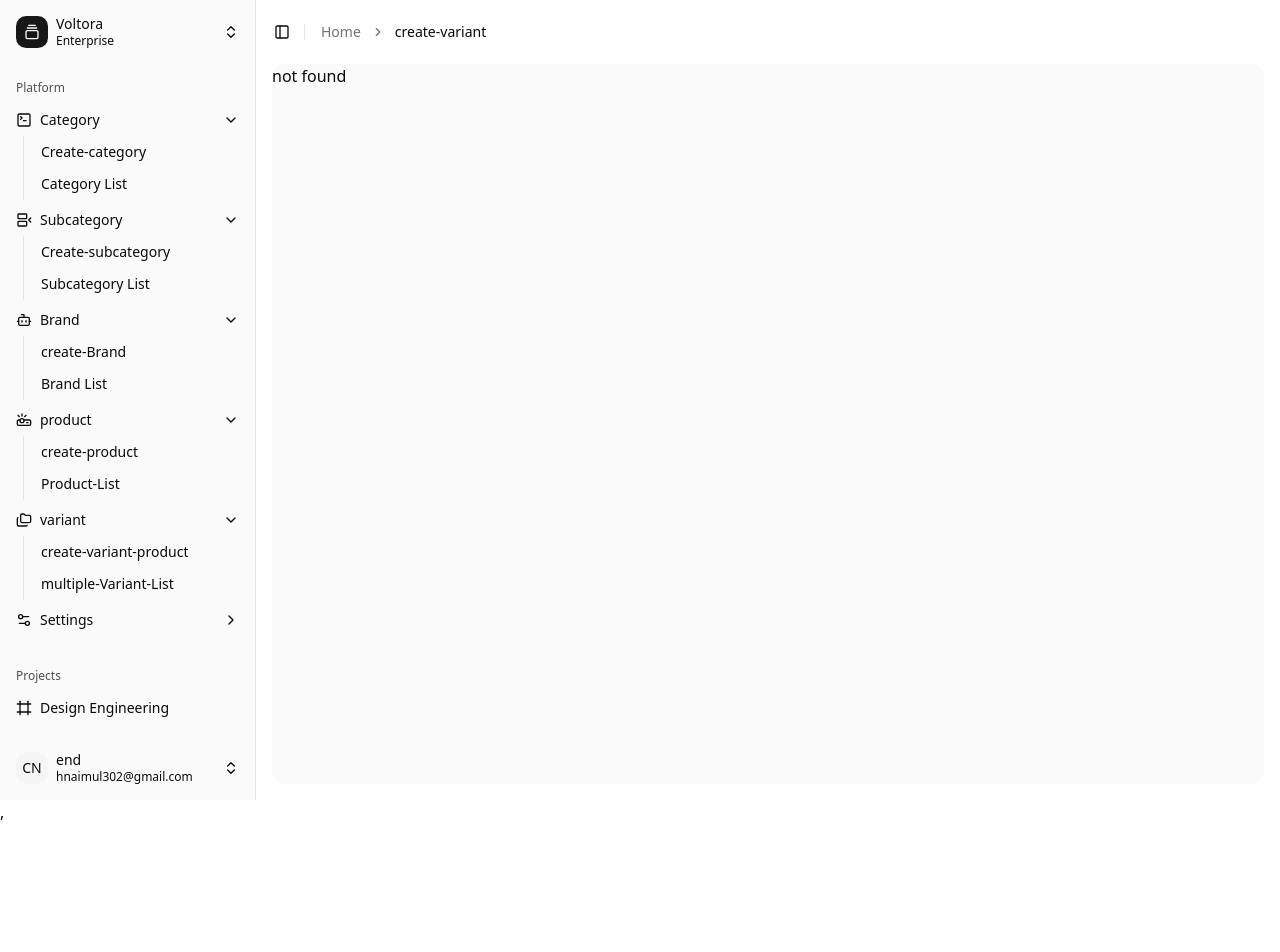
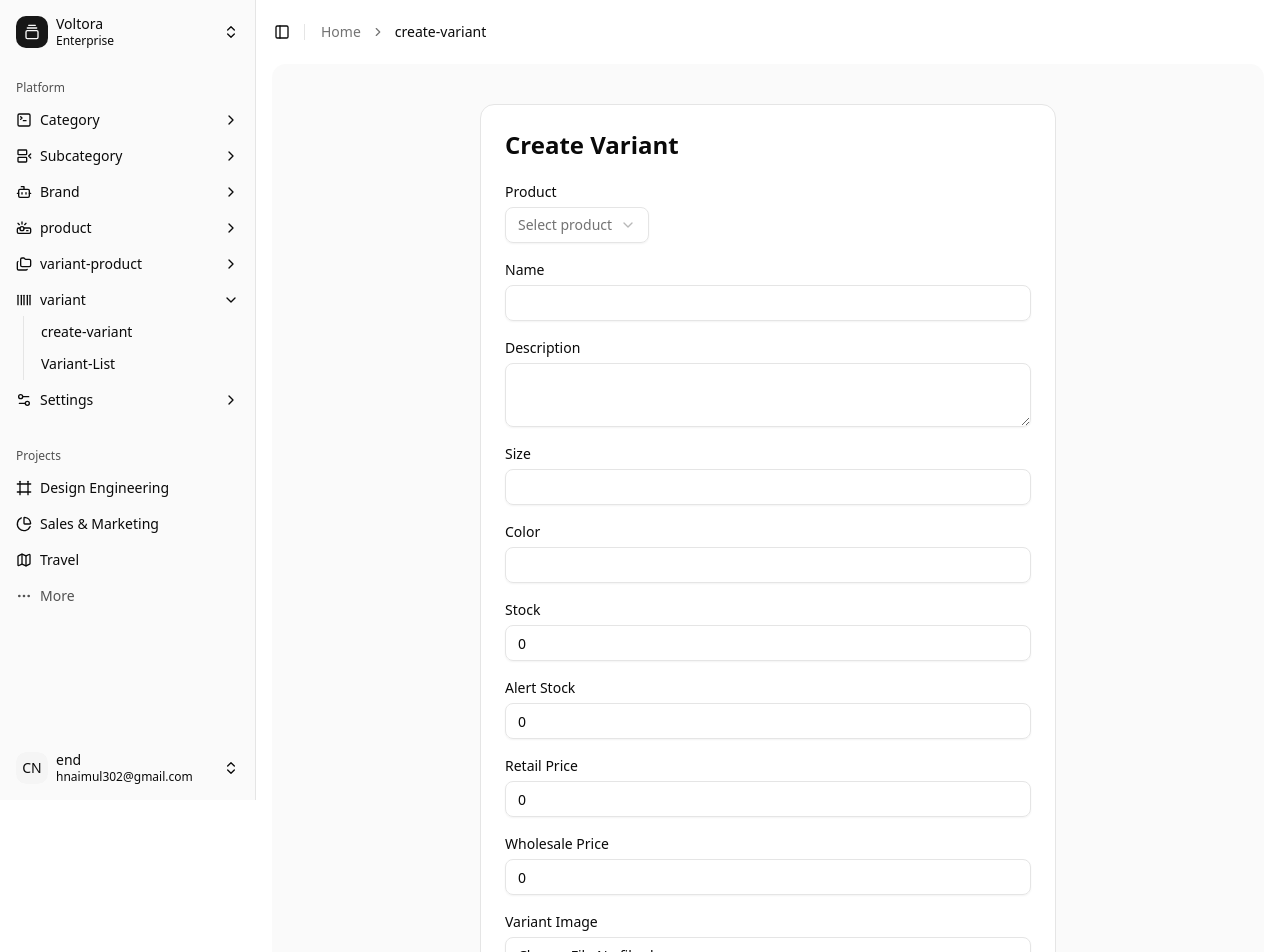
Before and after one commit to NH-Bappy/Dashboard-, a React (Vite) app: page /create-variant in a window 1280 px wide. Shown: the top 952 px of the page. Before the commit the page ends 824 px from the top, so only its background shows below. Built offline with nearby package versions, Linux system fonts and the light colour scheme.

Commit message:
working on create variant

```diff
--- a/src/App.jsx
+++ b/src/App.jsx
@@ -25,6 +25,9 @@ import ProductList from "./components/dashboard/product/ProductList";
 import ProductDetails from "./components/dashboard/product/productDetails";
 import CreateVariantProduct from "./components/dashboard/variantProduct/CreateVariantProduct";
 import MultipleVariantList from "./components/dashboard/variantProduct/multipleVariantList";
+
+import VariantList from "./components/dashboard/variant/VariantList";
+import CreateVariant from "./components/dashboard/variant/CreateVariant";
 
 
 const Home = React.lazy(() => import("./pages/Home"));
@@ -78,6 +81,16 @@ const queryClient = new QueryClient();
                 element={<MultipleVariantList />}
               />
 
+
+              <Route
+                path="/create-variant"
+                element={<CreateVariant />}
+              />
+              <Route
+                path="/variant-list"
+                element={<VariantList />}
+              />
+
               {/* <Route path="/productList" element={<ProductList />} />
               <Route path="/product-details/:slug" element={<ProductDetails />} /> */}
               <Route path="*" element={"not found"} />
--- a/src/components/app-sidebar.jsx
+++ b/src/components/app-sidebar.jsx
@@ -3,6 +3,7 @@
 import * as React from "react"
 import {
   AudioWaveform,
+  Barcode,
   BetweenHorizontalEnd,
   BookOpen,
   Bot,
@@ -59,7 +60,7 @@ const data = {
       title: "Category",
       url: "#",
       icon: SquareTerminal,
-      isActive: true,
+      isActive: false,
       items: [
         {
           title: "Create-category",
@@ -75,7 +76,7 @@ const data = {
       title: "Subcategory",
       url: "#",
       icon: BetweenHorizontalEnd,
-      isActive: true,
+      isActive: false,
       items: [
         {
           title: "Create-subcategory",
@@ -91,7 +92,7 @@ const data = {
       title: "Brand",
       url: "#",
       icon: Bot,
-      isActive: true,
+      isActive: false,
       items: [
         {
           title: "create-Brand",
@@ -108,7 +109,7 @@ const data = {
       title: "product",
       url: "#",
       icon: ProjectorIcon,
-      isActive: true,
+      isActive: false,
       items: [
         {
           title: "create-product",
@@ -122,18 +123,34 @@ const data = {
     },
 
     {
-      title: "variant",
+      title: "variant-product",
       url: "create-variant-product",
       icon: Folders,
-      isActive: true,
+      isActive: false,
       items: [
         {
           title: "create-variant-product",
           url: "create-variant-product",
         },
         {
-          title: "multiple-Variant-List",
+          title: "variant-product-List",
           url: "multiple-Variant-List",
+        },
+      ],
+    },
+    {
+      title: "variant",
+      url: "create-variant",
+      icon: Barcode,
+      isActive: true,
+      items: [
+        {
+          title: "create-variant",
+          url: "create-variant",
+        },
+        {
+          title: "Variant-List",
+          url: "variant-list",
         },
       ],
     },
--- /dev/null
+++ b/src/components/dashboard/variant/CreateVariant.jsx
@@ -0,0 +1,262 @@
+"use client";
+
+import React, { useState } from "react";
+import { z } from "zod";
+import { useForm } from "react-hook-form";
+import { zodResolver } from "@hookform/resolvers/zod";
+
+/* ---------------- SHADCN UI ---------------- */
+import { Button } from "@/components/ui/button";
+import {
+  Form,
+  FormControl,
+  FormField,
+  FormItem,
+  FormLabel,
+  FormMessage,
+} from "@/components/ui/form";
+import { Input } from "@/components/ui/input";
+import { Textarea } from "@/components/ui/textarea";
+import {
+  Select,
+  SelectTrigger,
+  SelectValue,
+  SelectContent,
+  SelectItem,
+} from "@/components/ui/select";
+
+/* ---------------- MOCK PRODUCT DATA ---------------- */
+const products = [
+  { _id: "68d8b89652d7d9474f81e810", name: "iPhone" },
+  { _id: "68d8b89652d7d9474f81e811", name: "Samsung Galaxy" },
+  { _id: "68d8b89652d7d9474f81e812", name: "Pixel Phone" },
+];
+
+/* ---------------- ZOD SCHEMA ---------------- */
+const variantSchema = z.object({
+  product: z.string().min(1, "Product is required"),
+  name: z.string().min(1, "Name is required"),
+  description: z.string().min(1, "Description is required"),
+  size: z.string().min(1, "Size is required"),
+  color: z.string().min(1, "Color is required"),
+  stockVariant: z.coerce.number(),
+  alertVariantStock: z.coerce.number(),
+  retailPrice: z.coerce.number(),
+  wholesalePrice: z.coerce.number(),
+  image: z.any().optional(),
+});
+
+const CreateVariant = () => {
+  const [preview, setPreview] = useState(null);
+
+  const form = useForm({
+    resolver: zodResolver(variantSchema),
+    defaultValues: {
+      product: "",
+      name: "",
+      description: "",
+      size: "",
+      color: "",
+      stockVariant: 0,
+      alertVariantStock: 0,
+      retailPrice: 0,
+      wholesalePrice: 0,
+      image: null,
+    },
+  });
+
+  /* ---------------- SUBMIT (NO BACKEND) ---------------- */
+  const onSubmit = (values) => {
+    console.log("✅ Variant Data:", values);
+    alert("Variant created successfully (frontend only)");
+    form.reset();
+    setPreview(null);
+  };
+
+  return (
+    <div className="max-w-xl mx-auto mt-10 p-6 border rounded-xl bg-white">
+      <h2 className="text-2xl font-semibold mb-6">Create Variant</h2>
+
+      <Form {...form}>
+        <form onSubmit={form.handleSubmit(onSubmit)} className="space-y-5">
+          {/* PRODUCT DROPDOWN */}
+          <FormField
+            control={form.control}
+            name="product"
+            render={({ field }) => (
+              <FormItem>
+                <FormLabel>Product</FormLabel>
+                <Select onValueChange={field.onChange} value={field.value}>
+                  <FormControl>
+                    <SelectTrigger>
+                      <SelectValue placeholder="Select product" />
+                    </SelectTrigger>
+                  </FormControl>
+
+                  <SelectContent>
+                    {products.map((product) => (
+                      <SelectItem key={product._id} value={product._id}>
+                        {product.name}
+                      </SelectItem>
+                    ))}
+                  </SelectContent>
+                </Select>
+                <FormMessage />
+              </FormItem>
+            )}
+          />
+
+          {/* NAME */}
+          <FormField
+            control={form.control}
+            name="name"
+            render={({ field }) => (
+              <FormItem>
+                <FormLabel>Name</FormLabel>
+                <FormControl>
+                  <Input {...field} />
+                </FormControl>
+                <FormMessage />
+              </FormItem>
+            )}
+          />
+
+          {/* DESCRIPTION */}
+          <FormField
+            control={form.control}
+            name="description"
+            render={({ field }) => (
+              <FormItem>
+                <FormLabel>Description</FormLabel>
+                <FormControl>
+                  <Textarea {...field} />
+                </FormControl>
+                <FormMessage />
+              </FormItem>
+            )}
+          />
+
+          {/* SIZE */}
+          <FormField
+            control={form.control}
+            name="size"
+            render={({ field }) => (
+              <FormItem>
+                <FormLabel>Size</FormLabel>
+                <FormControl>
+                  <Input {...field} />
+                </FormControl>
+              </FormItem>
+            )}
+          />
+
+          {/* COLOR */}
+          <FormField
+            control={form.control}
+            name="color"
+            render={({ field }) => (
+              <FormItem>
+                <FormLabel>Color</FormLabel>
+                <FormControl>
+                  <Input {...field} />
+                </FormControl>
+              </FormItem>
+            )}
+          />
+
+          {/* STOCK */}
+          <FormField
+            control={form.control}
+            name="stockVariant"
+            render={({ field }) => (
+              <FormItem>
+                <FormLabel>Stock</FormLabel>
+                <FormControl>
+                  <Input type="number" {...field} />
+                </FormControl>
+              </FormItem>
+            )}
+          />
+
+          {/* ALERT STOCK */}
+          <FormField
+            control={form.control}
+            name="alertVariantStock"
+            render={({ field }) => (
+              <FormItem>
+                <FormLabel>Alert Stock</FormLabel>
+                <FormControl>
+                  <Input type="number" {...field} />
+                </FormControl>
+              </FormItem>
+            )}
+          />
+
+          {/* PRICES */}
+          <FormField
+            control={form.control}
+            name="retailPrice"
+            render={({ field }) => (
+              <FormItem>
+                <FormLabel>Retail Price</FormLabel>
+                <FormControl>
+                  <Input type="number" {...field} />
+                </FormControl>
+              </FormItem>
+            )}
+          />
+
+          <FormField
+            control={form.control}
+            name="wholesalePrice"
+            render={({ field }) => (
+              <FormItem>
+                <FormLabel>Wholesale Price</FormLabel>
+                <FormControl>
+                  <Input type="number" {...field} />
+                </FormControl>
+              </FormItem>
+            )}
+          />
+
+          {/* IMAGE */}
+          <FormField
+            control={form.control}
+            name="image"
+            render={({ field }) => (
+              <FormItem>
+                <FormLabel>Variant Image</FormLabel>
+                <FormControl>
+                  <Input
+                    type="file"
+                    accept="image/*"
+                    onChange={(e) => {
+                      const file = e.target.files?.[0];
+                      field.onChange(file);
+                      if (file) setPreview(URL.createObjectURL(file));
+                    }}
+                  />
+                </FormControl>
+              </FormItem>
+            )}
+          />
+
+          {/* IMAGE PREVIEW */}
+          {preview && (
+            <img
+              src={preview}
+              alt="Preview"
+              className="w-32 h-32 object-cover rounded border"
+            />
+          )}
+
+          <Button type="submit" className="w-full">
+            Create Variant
+          </Button>
+        </form>
+      </Form>
+    </div>
+  );
+};
+
+export default CreateVariant;
--- /dev/null
+++ b/src/components/dashboard/variant/VariantList.jsx
@@ -0,0 +1,9 @@
+import React from 'react'
+
+const VariantList = () => {
+  return (
+    <div>VariantList</div>
+  )
+}
+
+export default VariantList
```
